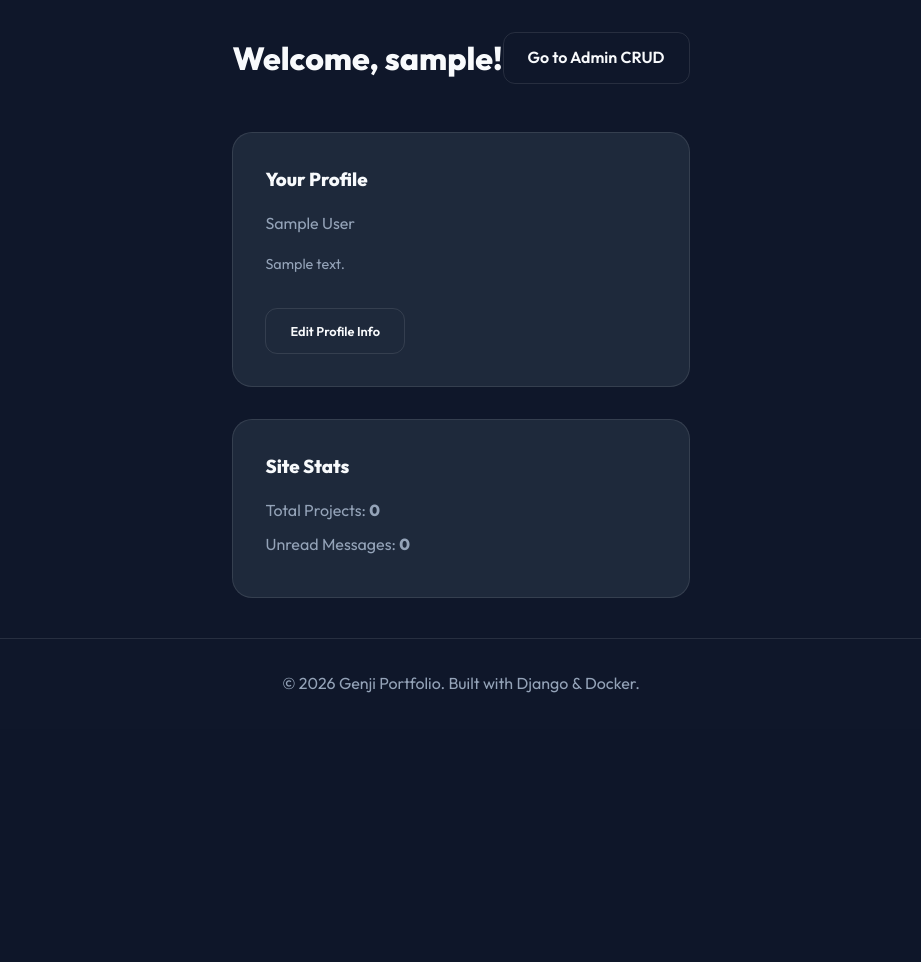
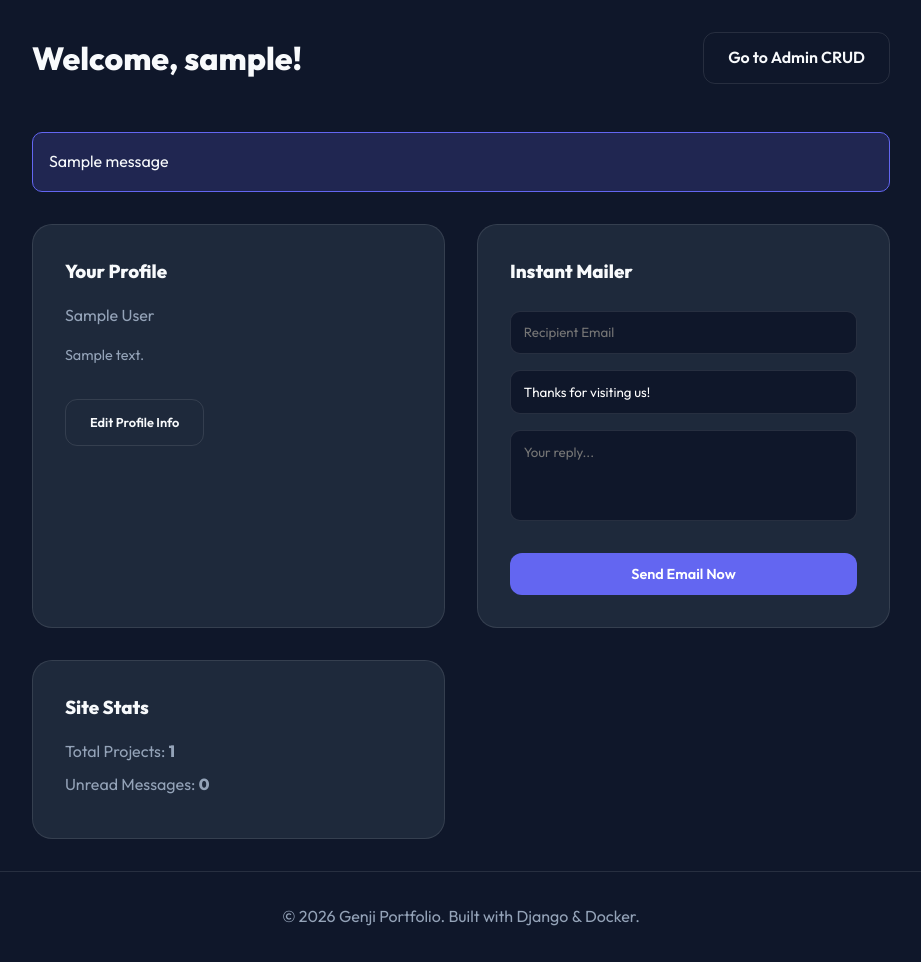
Before and after one commit to genjitarunkumar/genji-portfolio, a Django app: page /accounts/dashboard/ in a window 1280 px wide. Shown: the part 71-1033 px from the top of the page, without its empty margins (179-1100 px from the left). Before the commit the page ends 764 px from the top, so only its background shows below. Run offline with Django 5.2, Linux system fonts and the light colour scheme; a user stored in the database is signed in; tables that the repository leaves empty hold one stand-in row (values such as "Sample post"); one stand-in notice (Sample message) is shown.

Commit message:
Implement Instant Mailer on dashboard

```diff
--- a/accounts_app/templates/accounts/dashboard.html
+++ b/accounts_app/templates/accounts/dashboard.html
@@ -9,7 +9,17 @@
         <a href="/admin/" class="btn btn-outline">Go to Admin CRUD</a>
     </div>
 
+    {% if messages %}
+    {% for message in messages %}
+    <div
+        style="background: rgba(99, 102, 241, 0.2); border: 1px solid var(--primary); color: var(--text-main); padding: 1rem; border-radius: 10px; margin-bottom: 2rem;">
+        {{ message }}
+    </div>
+    {% endfor %}
+    {% endif %}
+
     <div style="display: grid; grid-template-columns: repeat(auto-fit, minmax(300px, 1fr)); gap: 2rem;">
+        <!-- Existing Profile Card -->
         <div
             style="background: var(--card-bg); padding: 2rem; border-radius: 20px; border: 1px solid var(--glass-border);">
             <h3 style="margin-bottom: 1rem;">Your Profile</h3>
@@ -21,6 +31,25 @@
             </div>
         </div>
 
+        <!-- Instant Mailer Form -->
+        <div
+            style="background: var(--card-bg); padding: 2rem; border-radius: 20px; border: 1px solid var(--glass-border);">
+            <h3 style="margin-bottom: 1.5rem;">Instant Mailer</h3>
+            <form method="POST">
+                {% csrf_token %}
+                <input type="hidden" name="send_manual_email" value="1">
+                <input type="email" name="target_email" placeholder="Recipient Email" required
+                    style="width: 100%; margin-bottom: 1rem; padding: 0.8rem; border-radius: 10px; border: 1px solid var(--glass-border); background: var(--bg); color: white;">
+                <input type="text" name="subject" placeholder="Subject" value="Thanks for visiting us!"
+                    style="width: 100%; margin-bottom: 1rem; padding: 0.8rem; border-radius: 10px; border: 1px solid var(--glass-border); background: var(--bg); color: white;">
+                <textarea name="custom_message" placeholder="Your reply..." required rows="4"
+                    style="width: 100%; margin-bottom: 1.5rem; padding: 0.8rem; border-radius: 10px; border: 1px solid var(--glass-border); background: var(--bg); color: white; resize: none;"></textarea>
+                <button type="submit" class="btn btn-primary" style="width: 100%; font-size: 0.9rem;">Send Email
+                    Now</button>
+            </form>
+        </div>
+
+        <!-- Site Stats -->
         <div
             style="background: var(--card-bg); padding: 2rem; border-radius: 20px; border: 1px solid var(--glass-border);">
             <h3 style="margin-bottom: 1rem;">Site Stats</h3>
--- a/accounts_app/views.py
+++ b/accounts_app/views.py
@@ -33,5 +33,31 @@ def logout_view(request):
 
 @login_required
 def dashboard_view(request):
+    from django.core.mail import send_mail
+    from django.conf import settings
+    from projects_app.models import Project
+
     profile = Profile.objects.get(user=request.user)
-    return render(request, 'accounts/dashboard.html', {'profile': profile})
+    projects_count = Project.objects.filter().count()
+
+    if request.method == 'POST' and 'send_manual_email' in request.POST:
+        target_email = request.POST.get('target_email')
+        custom_message = request.POST.get('custom_message')
+        subject = request.POST.get('subject', 'Message from Tarun Kumar')
+
+        try:
+            send_mail(
+                subject=subject,
+                message=custom_message,
+                from_email=settings.EMAIL_HOST_USER,
+                recipient_list=[target_email],
+                fail_silently=False,
+            )
+            messages.success(request, f"Email sent successfully to {target_email}!")
+        except Exception as e:
+            messages.error(request, f"Failed to send email: {str(e)}")
+
+    return render(request, 'accounts/dashboard.html', {
+        'profile': profile,
+        'projects_count': projects_count
+    })
```
